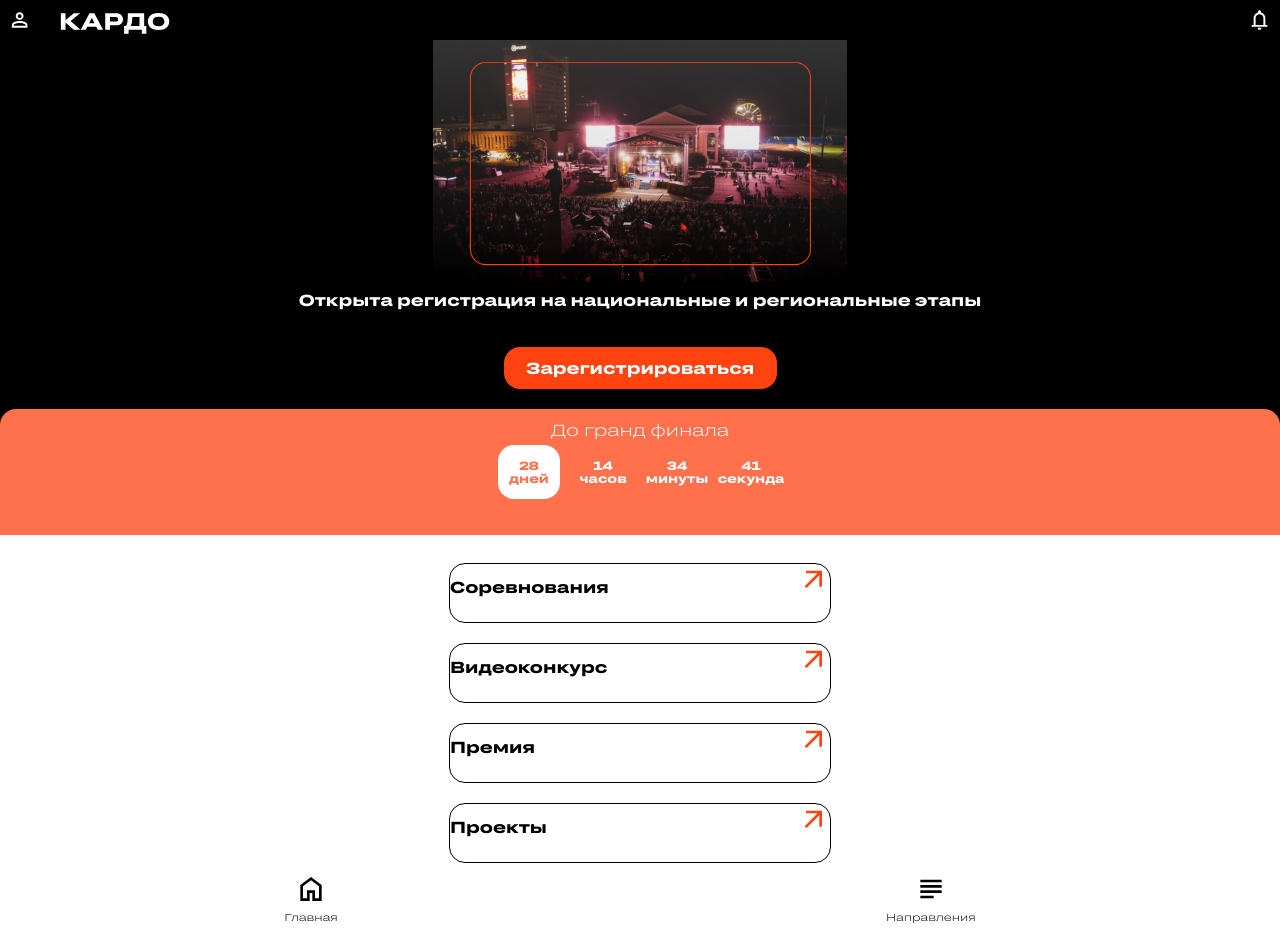
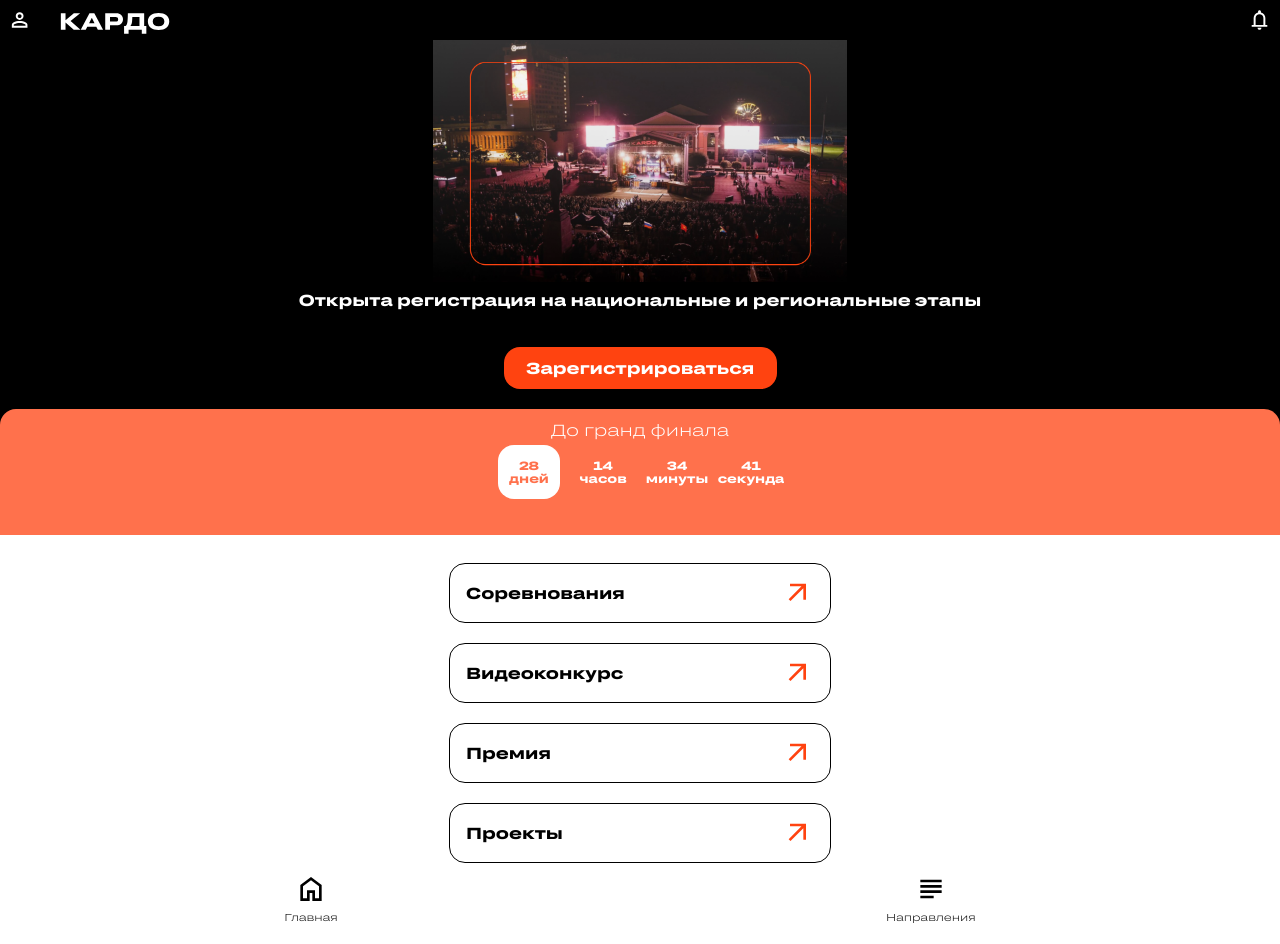
Before and after one commit to KrisGurach/Cardo, a React (Create React App) app: page / in a window 1280 px wide. Built offline with nearby package versions, Linux system fonts and the light colour scheme; a web font is replaced by a local one.

Commit message:
fixed style css navbar

```diff
--- a/src/components/Navbar/Navbar.css
+++ b/src/components/Navbar/Navbar.css
@@ -2,6 +2,7 @@
   width: 382px;
   height: 60px;
   display: flex;
+  align-items: center;
   justify-content: space-between;
   border: solid 1px black;
   border-radius: 16px;
@@ -9,10 +10,14 @@
 }
 
 .navbar__title {
+  margin-left: 16px;
   font-size: 16px;
+  font-weight: 700;
+  line-height: 1.5;
 }
 
 .navbar__button-link {
+  margin-right: 16px;
   width: 32px;
   height: 32px;
   background-image: url(../../images/button-navbar-link.svg);
```
